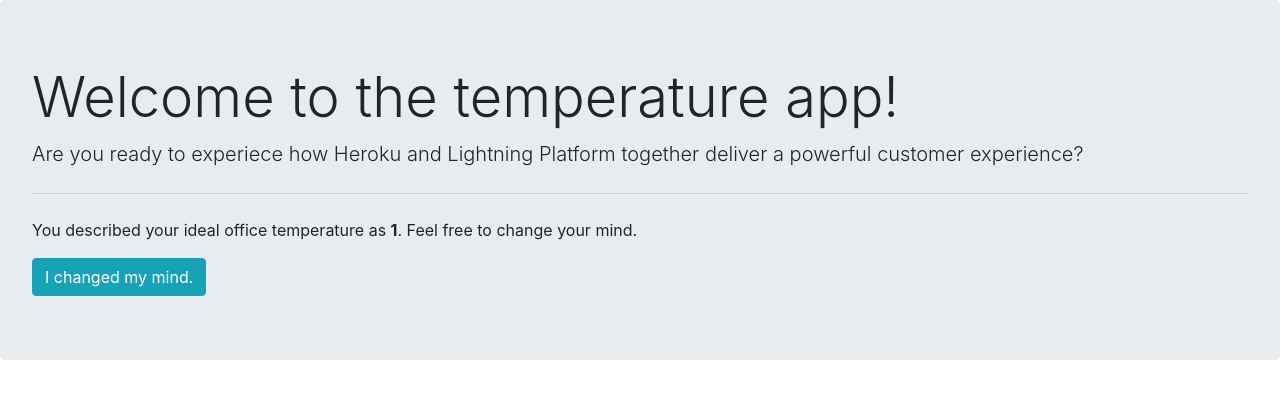
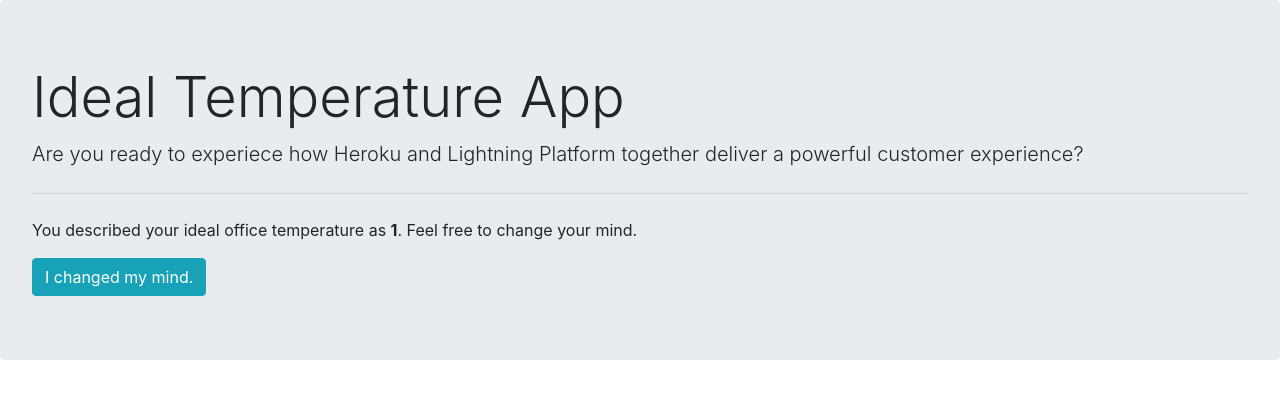
Before and after one commit to mablatnik/Ideal_Temperature, a Flask app: page /thankyou in a window 1280 px wide. Shown: the top 399 px of the page. Run offline with Flask 2, Linux system fonts and the light colour scheme; the visitor is signed in with stand-in values (Sample User, id 1); some libraries are stand-ins or nearby versions.

Commit message:
Updated template.

```diff
--- a/templates/home.html
+++ b/templates/home.html
@@ -12,7 +12,7 @@
   </head>
   <body>
     <div class="jumbotron">
-      <h1 class="display-4">Welcome to the temperature app!</h1>
+      <h1 class="display-4">Ideal Temperature App</h1>
       <p class="lead">Are you ready to experiece how Heroku and Lightning Platform together deliver a powerful customer experience?</p>
       <hr class="my-4">
       <p>Text entered here will be updated on the Mark Blatnik record in Salesforce.</p>
--- a/templates/thank_you.html
+++ b/templates/thank_you.html
@@ -12,11 +12,11 @@
   </head>
   <body>
     <div class="jumbotron">
-      <h1 class="display-4">Welcome to the temperature app!</h1>
+      <h1 class="display-4">Ideal Temperature App</h1>
       <p class="lead">Are you ready to experiece how Heroku and Lightning Platform together deliver a powerful customer experience?</p>
       <hr class="my-4">
       <p>You described your ideal office temperature as <b>{{session['temp']}}</b>. Feel free to change your mind.</p>
-      <a href="https://schultzproject.herokuapp.com/" class="btn btn-info" role="button">I changed my mind.</a>
+      <a href="https://idealtemperature.herokuapp.com/" class="btn btn-info" role="button">I changed my mind.</a>
     </div>
   </body>
 </html>
```
